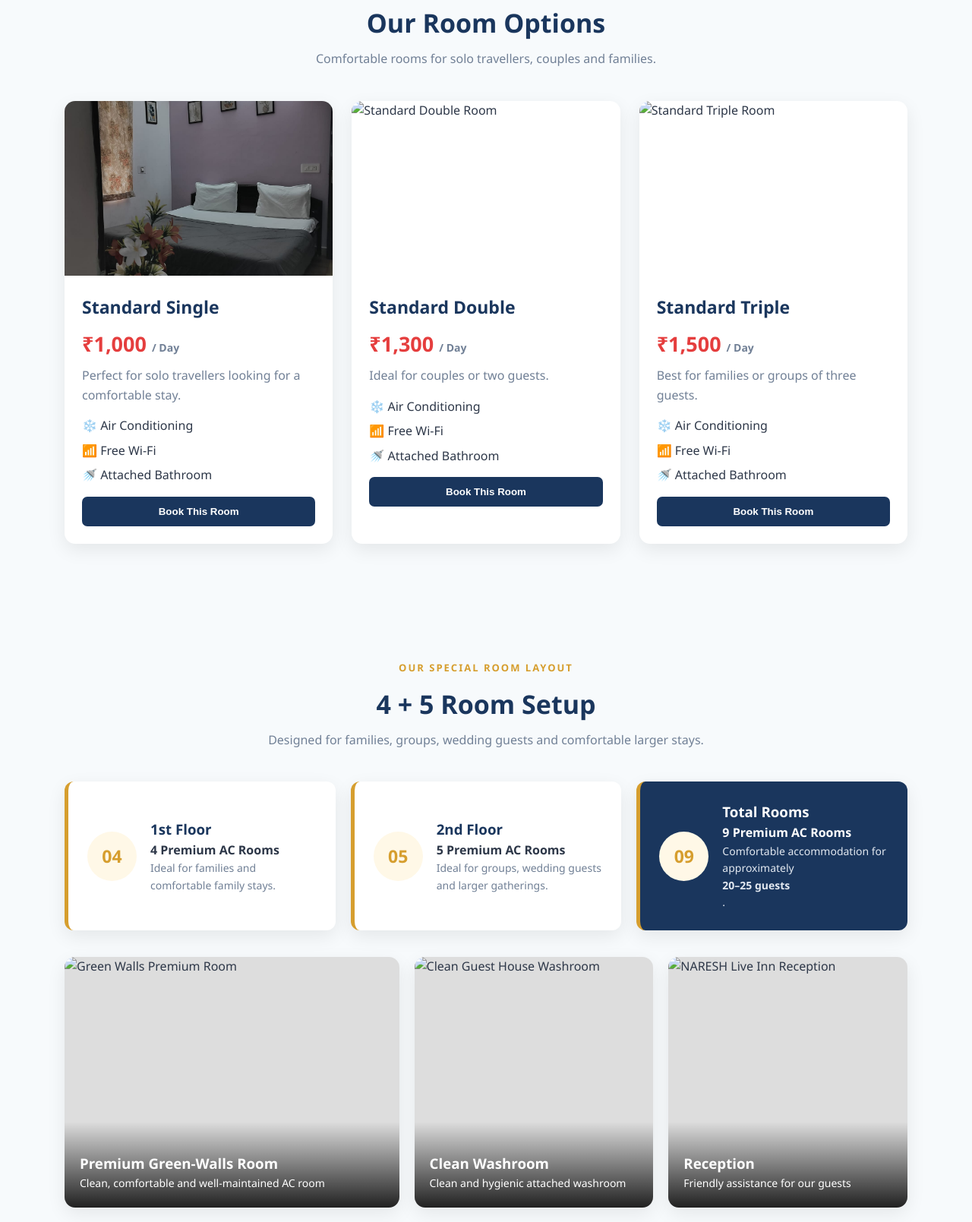
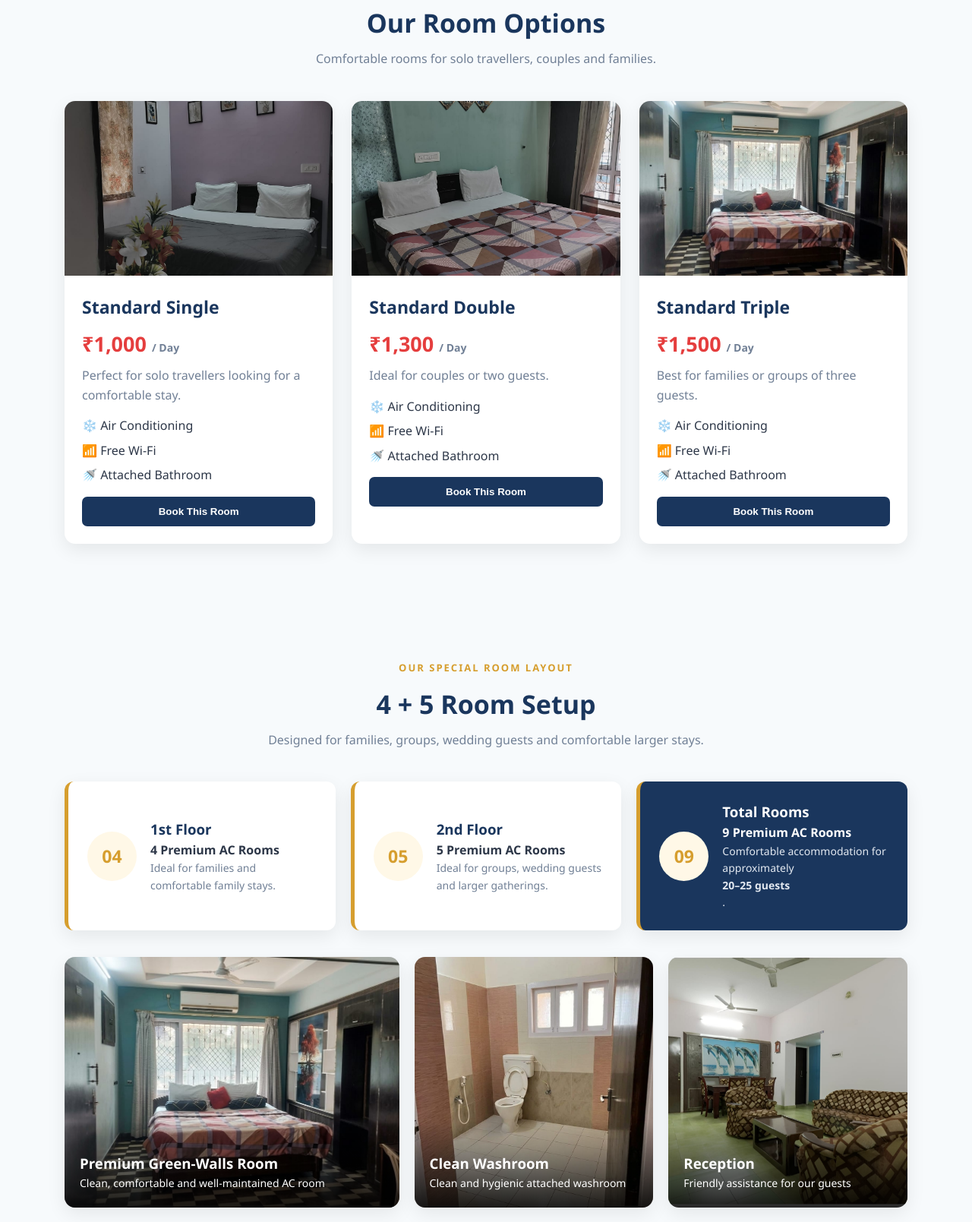
Before and after one commit to Sowmyagara/Naresh-live-Inn-guest-house, a plain HTML site: page index.html in a window 1280 px wide. Shown: the part 931-2540 px from the top of the page at 76% size. Drawn offline with Linux system fonts and the light colour scheme; files whose address does not match are found by name.

Commit message:
Update index.html

```diff
--- a/index.html
+++ b/index.html
@@ -25,7 +25,7 @@
         <a href="#home" class="logo-area">
 
             <img
-                src="images/logo.jpg"
+                src="logo.jpg"
                 alt="NARESH Live Inn Logo"
                 class="logo-image"
             >
@@ -207,7 +207,7 @@
         <article class="room-card">
 
             <img
-                src="images/double-room.jpg"
+                src="double-room.jpg"
                 alt="Standard Double Room"
             >
 
@@ -248,7 +248,7 @@
         <article class="room-card">
 
             <img
-                src="images/triple-room.jpg"
+                src="triple-room.jpg"
                 alt="Standard Triple Room"
             >
 
@@ -375,7 +375,7 @@
         <div class="special-photo large-photo">
 
             <img
-                src="images/green-room.jpg"
+                src="green-room.jpg"
                 alt="Green Walls Premium Room"
             >
 
@@ -390,7 +390,7 @@
         <div class="special-photo">
 
             <img
-                src="images/washroom.jpg"
+                src="washroom.jpg"
                 alt="Clean Guest House Washroom"
             >
 
@@ -405,7 +405,7 @@
         <div class="special-photo">
 
             <img
-                src="images/reception.jpg"
+                src="reception.jpg"
                 alt="NARESH Live Inn Reception"
             >
 
```
